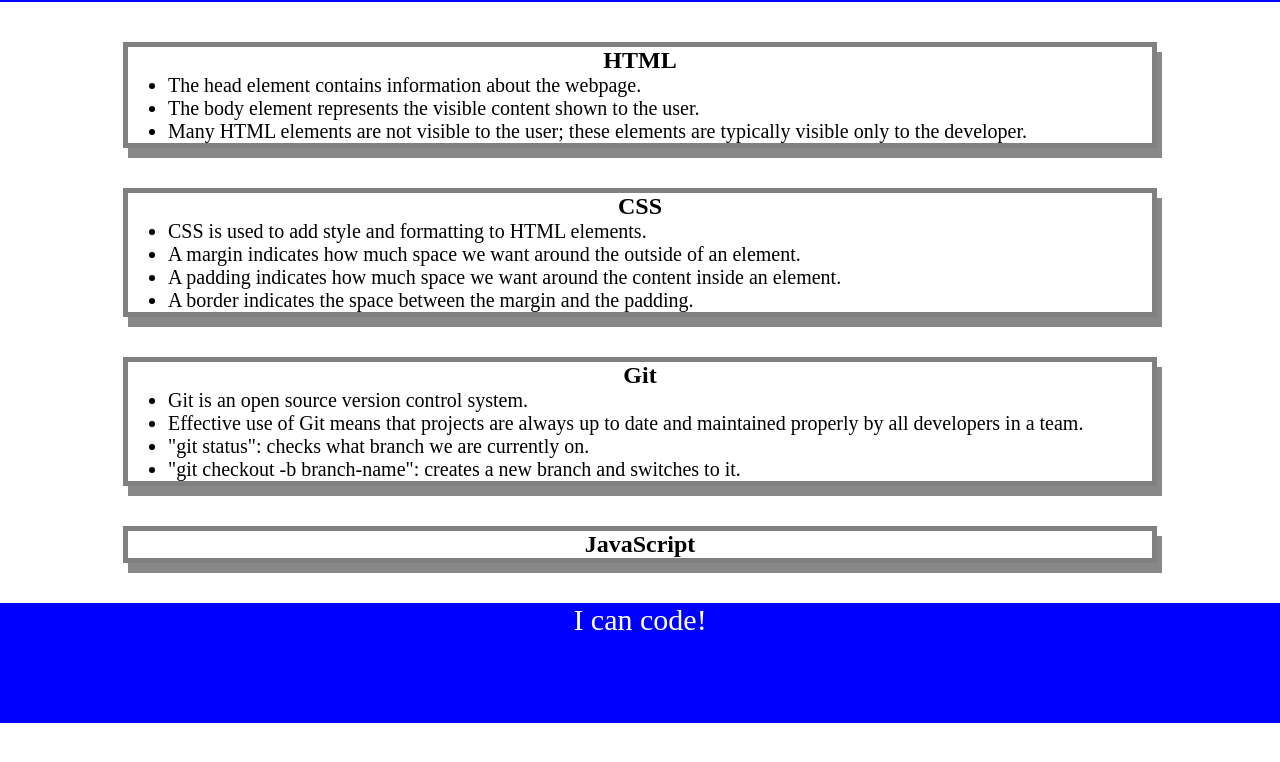
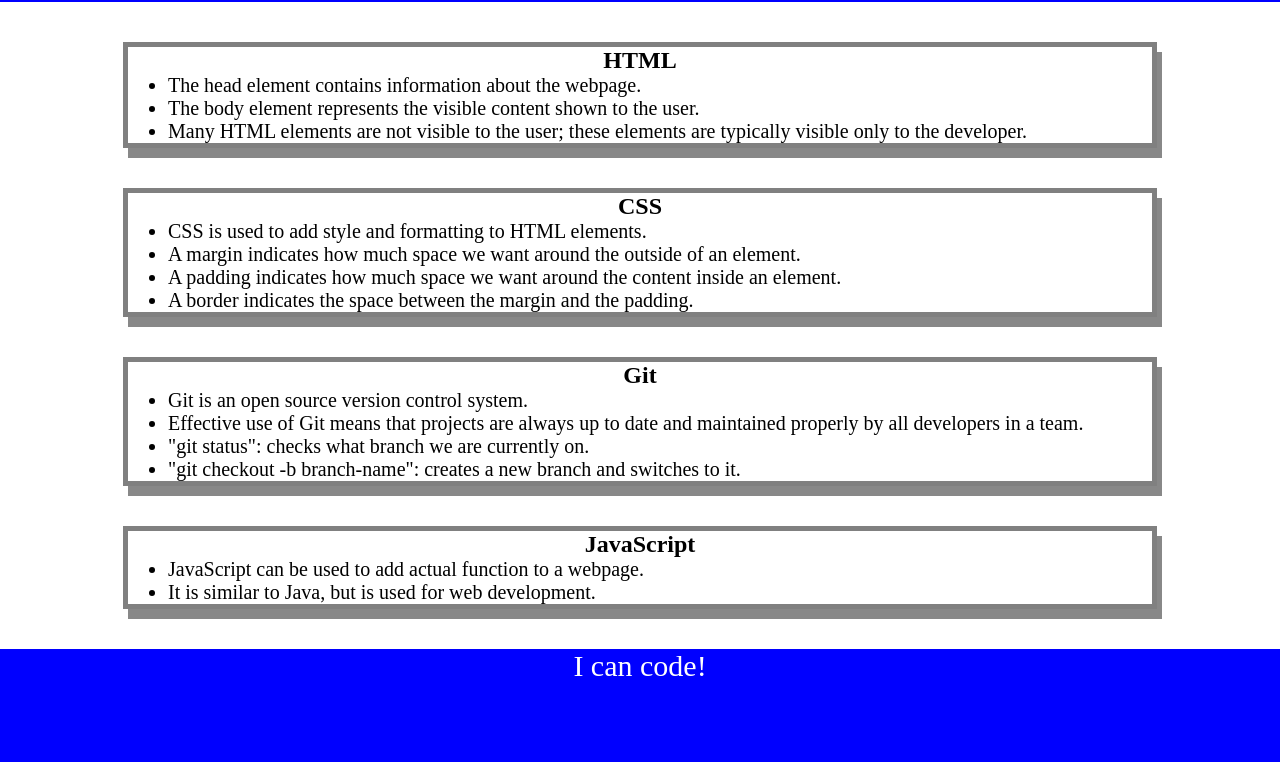
Before and after one commit to rhonvyramos/pre_work_rhonvy, a plain HTML site: page index.html in a window 1280 px wide. Shown: the part 118-880 px from the top of the page. Before the commit the page ends 841 px from the top, so only its background shows below. Drawn offline with Linux system fonts and the light colour scheme.

Commit message:
added JavaScript notes to project

```diff
--- a/index.html
+++ b/index.html
@@ -48,7 +48,8 @@
       <section class="card" id="javascript-section">
         <h2>JavaScript</h2>
         <ul>
-
+          <li>JavaScript can be used to add actual function to a webpage.</li>
+          <li>It is similar to Java, but is used for web development.</li>
         </ul>
       </section>
     </main>
```
